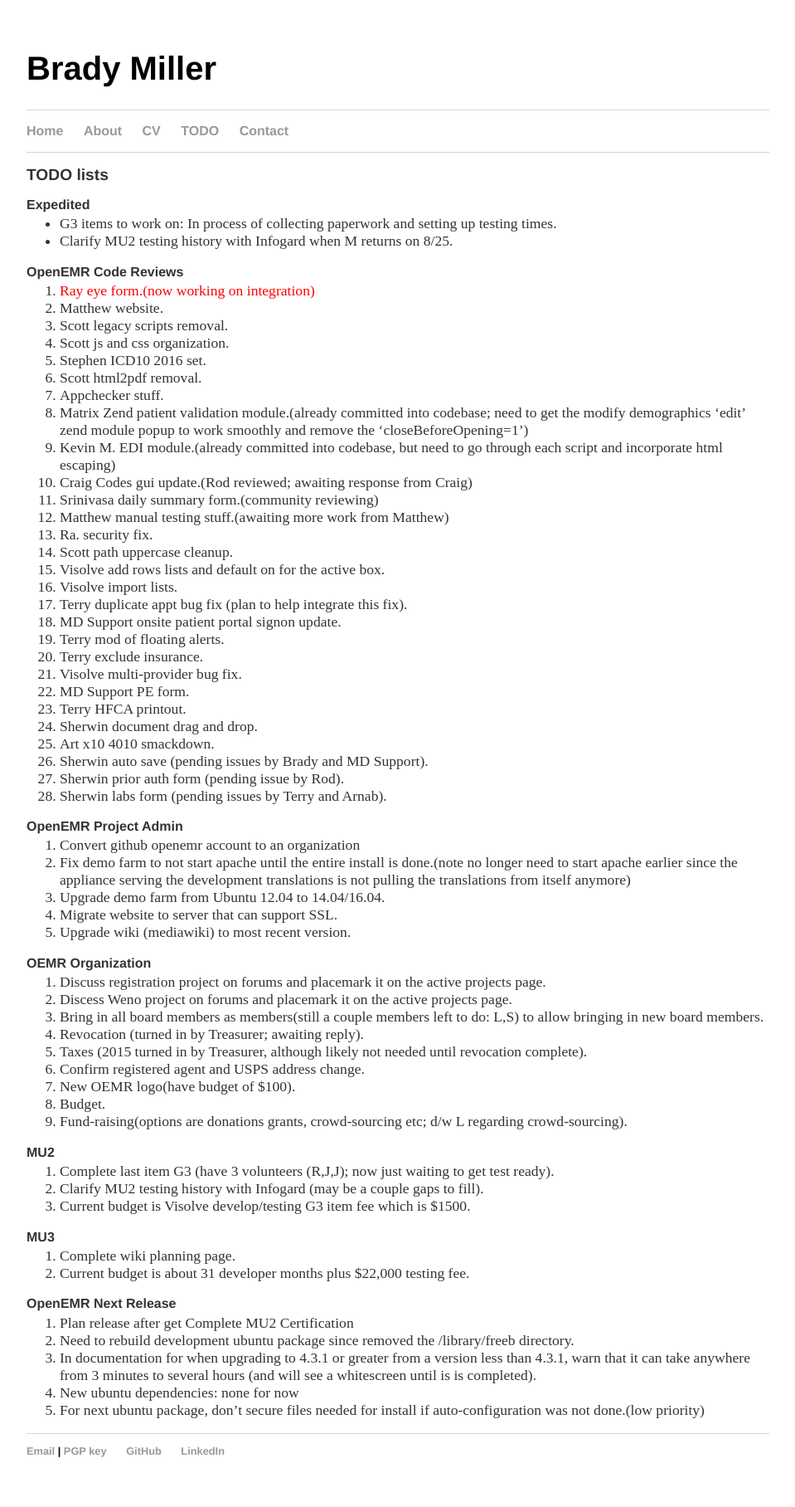
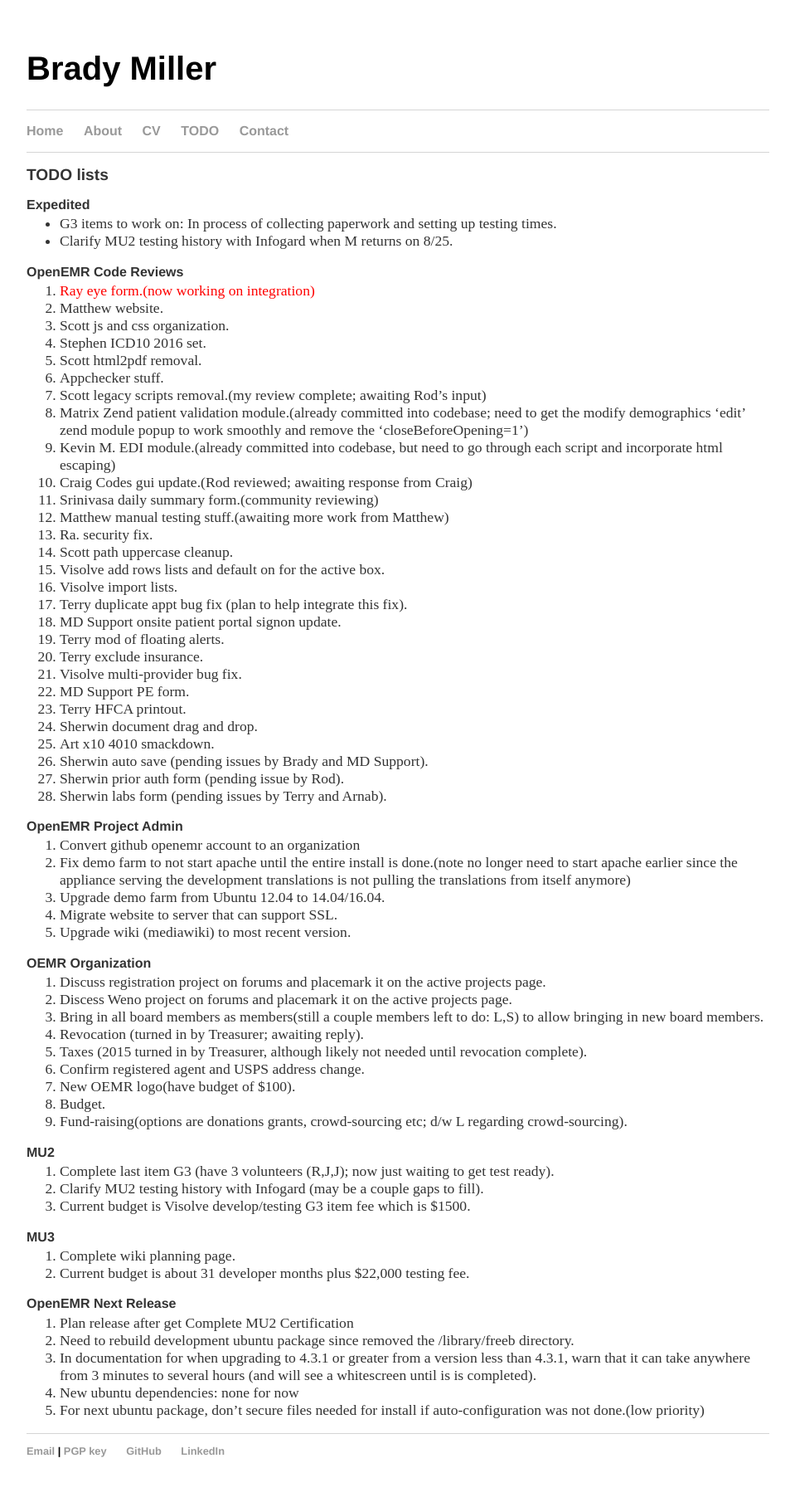
Before and after one commit to bradymiller/bradymiller.github.io, a Jekyll site: the page built from todo/index.md, in a window 1280 px wide. Shown: the whole page at 83% size, without its empty margins (160-1119 px from the left). Built offline with Jekyll 4.4.1, drawn with Linux system fonts in a browser that asks for light colours.

Commit message:
Update todo list

```diff
--- a/todo/index.md
+++ b/todo/index.md
@@ -10,11 +10,11 @@
 ### OpenEMR Code Reviews
 1. <span style="color: red">Ray eye form.(now working on integration)</span>
 1. Matthew website.
-1. Scott legacy scripts removal.
 1. Scott js and css organization.
 1. Stephen ICD10 2016 set.
 1. Scott html2pdf removal.
 1. Appchecker stuff.
+1. Scott legacy scripts removal.(my review complete; awaiting Rod's input)
 1. Matrix Zend patient validation module.(already committed into codebase; need to get the modify demographics 'edit' zend module popup to work smoothly and remove the 'closeBeforeOpening=1')
 1. Kevin M. EDI module.(already committed into codebase, but need to go through each script and incorporate html escaping)
 1. Craig Codes gui update.(Rod reviewed; awaiting response from Craig)
```
